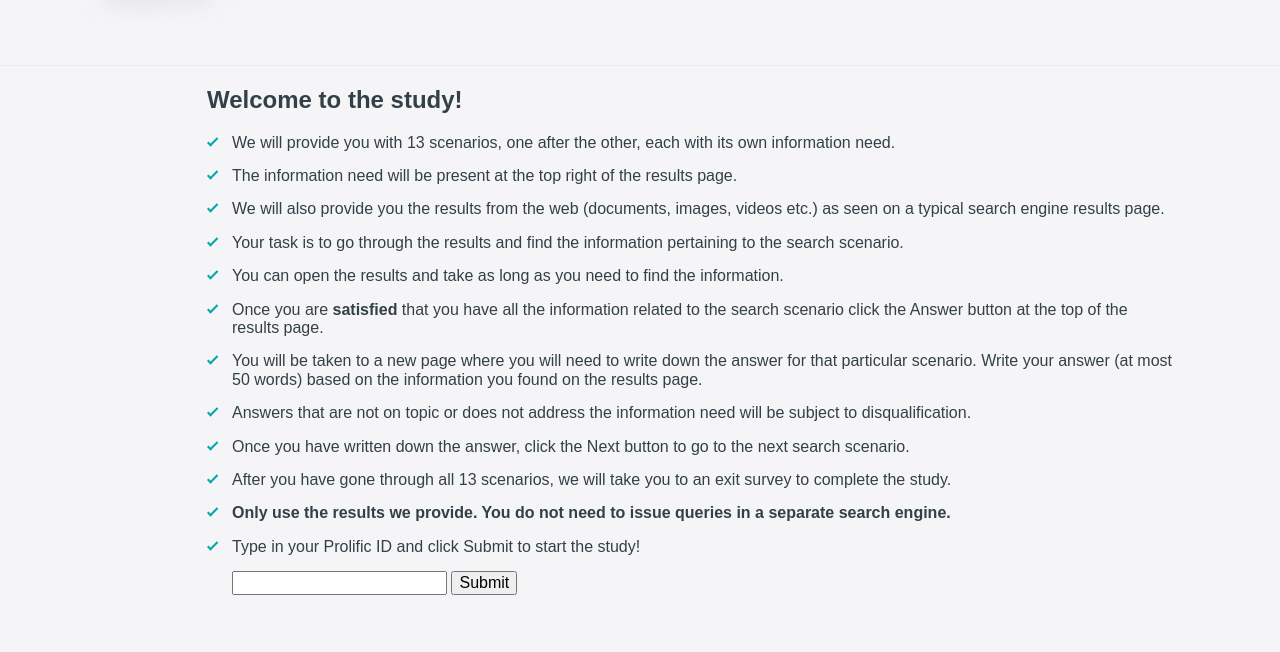
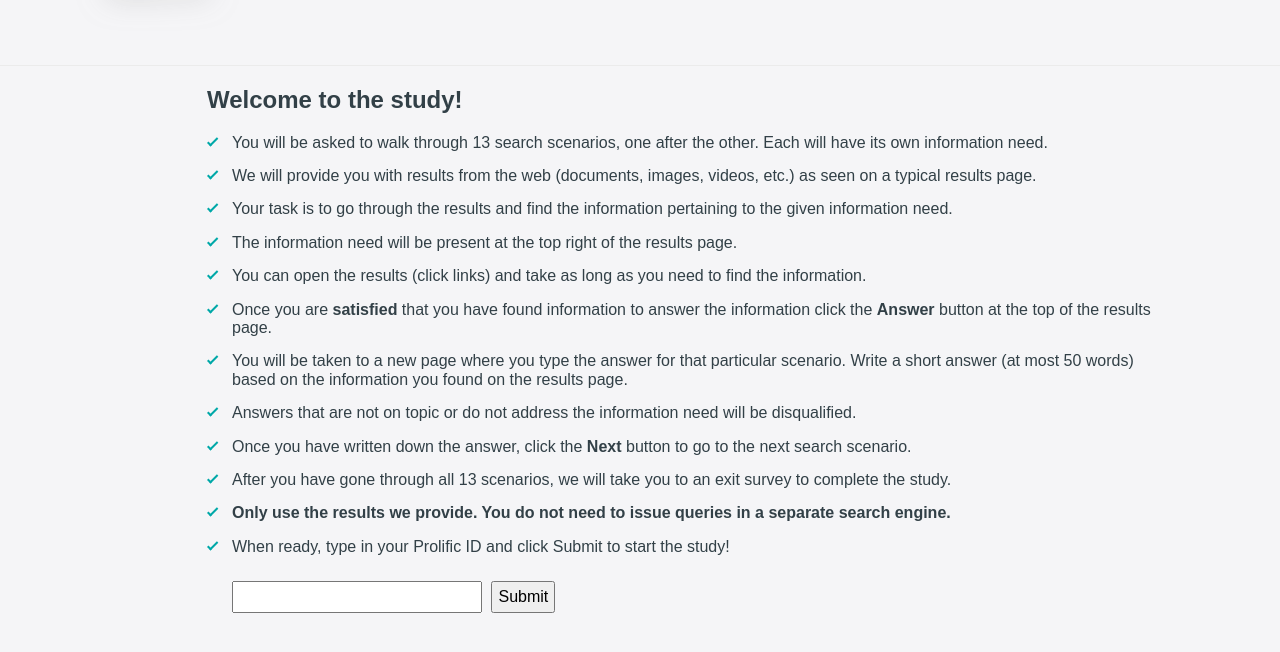
Before and after one commit to roynirmal/sigir2022-serp-reproducibility, a website: page standard/landing.html in a window 1280 px wide. Shown: the part 66-718 px from the top of the page. Drawn offline with Linux system fonts and the light colour scheme.

Commit message:
changes to landing

```diff
--- a/standard/landing.html
+++ b/standard/landing.html
@@ -10,7 +10,7 @@
         <link rel="stylesheet" href="css/components.css" />
         <link rel="stylesheet" href="css/grid.css" />
         <link rel="stylesheet" href="css/landing.css" />
-        <title>Standard SERP Template</title>
+        <title>Search Experiment</title>
     </head>
 
     <body style="background: #f5f5f7;">
@@ -43,21 +43,21 @@
                         <div>
                                 <h2 class="check-list">Welcome to the study!</h2>
                                 <ul class="check-list">
-                                <li>We will provide you with 13 scenarios, one after the other, each with its own information need.</li>
+                                <li>You will be asked to walk through 13 search scenarios, one after the other. Each will have its own information need.</li>
+                                <li>We will provide you with results from the web (documents, images, videos, etc.) as seen on a typical results page.</li>
+                                <li>Your task is to go through the results and find the information pertaining to the given information need.</li>
                                 <li>The information need will be present at the top right of the results page.</li>
-                                <li>We will also provide you the results from the web (documents, images, videos etc.) as seen on a typical search engine results page.</li>
-                                <li>Your task is to go through the results and find the information pertaining to the search scenario.</li>
-                                <li>You can open the results and take as long as you need to find the information.</li>
-                                <li>Once you are <b>satisfied</b> that you have all the information related to the search scenario click the Answer button at the top of the results page. </li>
-                                <li>You will be taken to a new page where you will need to write down the answer for that particular scenario. Write your answer (at most 50 words) based on the information you found on the results page.</li>
-                                <li>Answers that are not on topic or does not address the information need will be subject to disqualification.</li>
-                                <li>Once you have written down the answer, click the Next button to go to the next search scenario.</li>
+                                <li>You can open the results (click links) and take as long as you need to find the information.</li>
+                                <li>Once you are <b>satisfied</b> that you have found information to answer the information click the <strong>Answer</strong> button at the top of the results page. </li>
+                                <li>You will be taken to a new page where you type the answer for that particular scenario. Write a short answer (at most 50 words) based on the information you found on the results page.</li>
+                                <li>Answers that are not on topic or do not address the information need will be disqualified.</li>
+                                <li>Once you have written down the answer, click the <strong>Next</strong> button to go to the next search scenario.</li>
                                 <li>After you have gone through all 13 scenarios, we will take you to an exit survey to complete the study.</li>
-                                <li> <b> Only use the results we provide. You do not need to issue queries in a separate search engine.</b></li>
-                                  <li> Type in your Prolific ID and click Submit to start the study!
-                                        <form method="GET" onsubmit="loader(this);">
-                                            <input type="text" name="prolificID" required />
-                                            <input type="submit" name="Next" style="margin: 1.5rem 0 0 0;" />
+                                <li><b>Only use the results we provide. You do not need to issue queries in a separate search engine.</b></li>
+                                <li>When ready, type in your Prolific ID and click Submit to start the study!
+                                        <form method="GET" onsubmit="loader(this);" style="margin-top: 10px;">
+                                            <input type="text" name="prolificID" style="width: 250px; line-height: 28px; padding: 0 5px 0 5px;" required />
+                                            <input type="submit" name="Next" style="margin: 1.5rem 0 0 5px; line-height: 28px; padding: 0 5px 0 5px;" />
                                                 <!-- <button type="button">
                                                         <i class="fa fa-arrow-right">Next</i>
                                                 </button> -->
@@ -78,10 +78,10 @@
         // window.location.href = 'template.html';
             // document.getElementById("myButton").onclick   = function() {
             function loader(form) {
-                var pages = new Array('inf_rem_one', 'inf_rem_two', 'inf_rem_three', 'inf_und_one', 'inf_und_two', 'inf_an_one');
+                var pages = new Array('inf_rem_one','inf_rem_two', 'inf_rem_three', 'inf_und_one', 'inf_und_two', 'inf_an_one');
                 localStorage.setItem('pages', JSON.stringify(pages))
                 sessionStorage.setItem('prolific-id', form.prolificID.value)
-                sessionStorage.setItem('serp', 'list_serp')
+                sessionStorage.setItem('serp', 'grid_serp')
                 // var pages = JSON.parse(localStorage.getItem('pages'))
             // // var pages = JSON.parse(localStorage.getItem('pages'))
             // var myarray = new Array('template1.html','template2.html','template3.html', 'template4.html');
```
